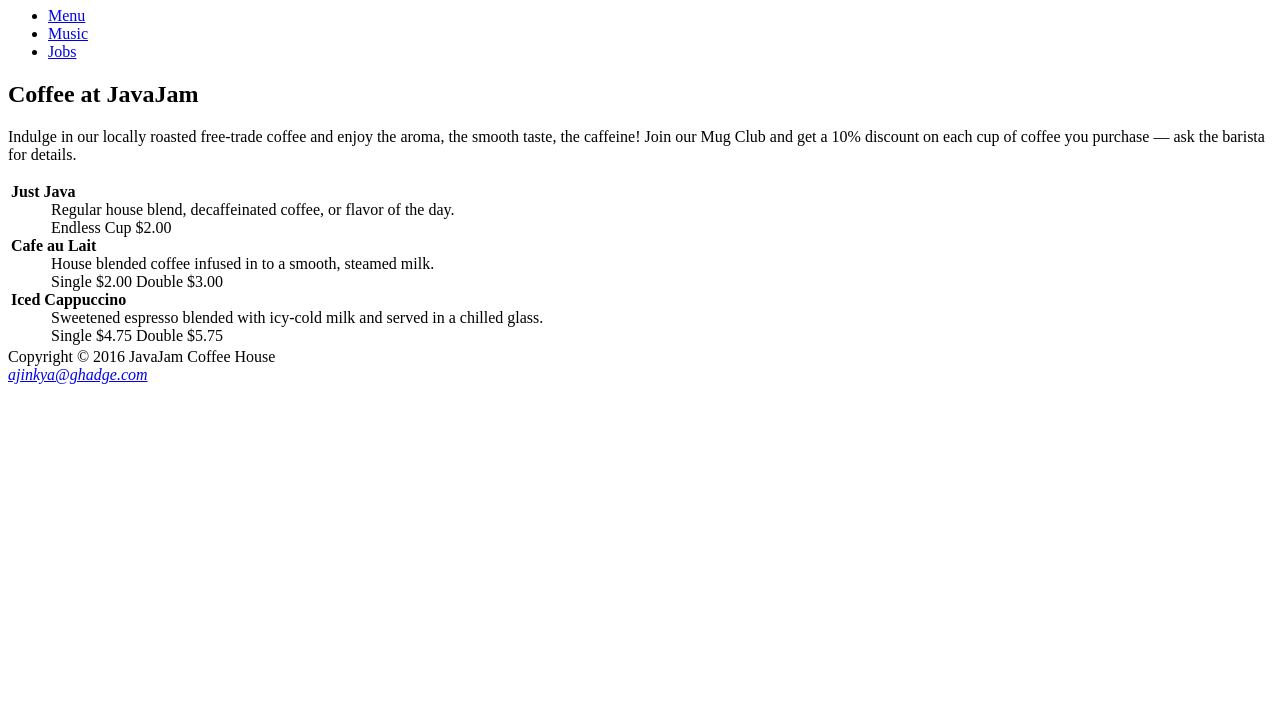
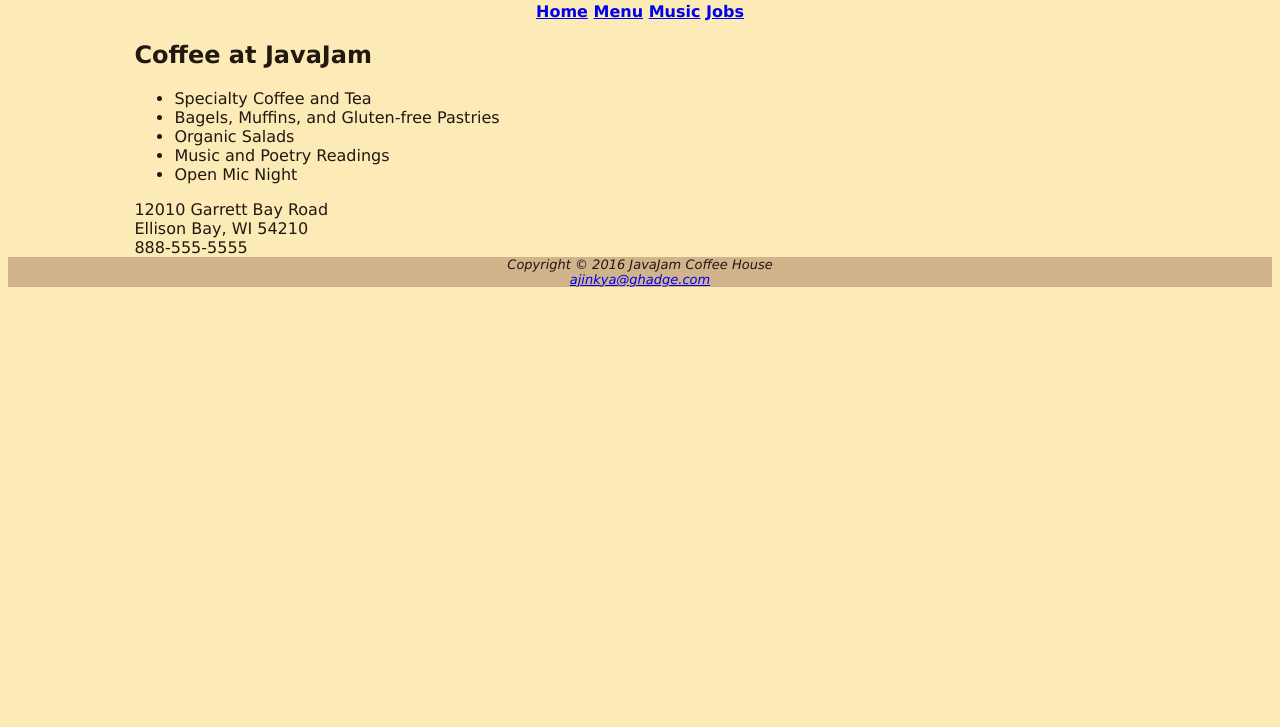
Before and after one commit to tranhuuthang2k/RA02_JavaJam_CoffeeHouse_HuuThang, a plain HTML site: page index.html in a window 1280 px wide. Shown: the part 73-800 px from the top of the page. Drawn offline with Linux system fonts and the light colour scheme.

Commit message:
update homework buoi 2 javajam

```diff
--- a/index.html
+++ b/index.html
@@ -4,48 +4,34 @@
     <meta charset="UTF-8" />
     <meta http-equiv="X-UA-Compatible" content="IE=edge" />
     <meta name="viewport" content="width=device-width, initial-scale=1.0" />
-    <title>Document</title>
+    <link rel="stylesheet" href="javajam.css" />
+    <title>Javajam Coffeehouse</title>
   </head>
   <body>
     <header>
       <h1>JavaJam Coffee House</h1>
     </header>
     <nav>
-      <ul>
-        <li><a href="menu.html">Menu</a></li>
-        <li><a href="music.html">Music</a></li>
-        <li><a href="jobs.html">Jobs</a></li>
-      </ul>
+      <a href="index.html">Home</a>
+      <a href="menu.html">Menu</a>
+      <a href="music.html">Music</a>
+      <a href="jobs.html">Jobs</a>
     </nav>
 
-    <main>
-      <div></div>
+    <main id="wrapper">
       <h2>Coffee at JavaJam</h2>
-      <p>
-        Indulge in our locally roasted free-trade coffee and enjoy the aroma,
-        the smooth taste, the caffeine! Join our Mug Club and get a 10% discount
-        on each cup of coffee you purchase &mdash; ask the barista for details.
-      </p>
-      <table>
-        <tr>
-          <td>
-            <b>Just Java</b><br />
-            <dd>
-              Regular house blend, decaffeinated coffee, or flavor of the day.
-            </dd>
-            <dd>Endless Cup $2.00</dd>
-            <b>Cafe au Lait</b><br />
-            <dd>House blended coffee infused in to a smooth, steamed milk.</dd>
-            <dd>Single $2.00 Double $3.00</dd>
-            <b>Iced Cappuccino</b><br />
-            <dd>
-              Sweetened espresso blended with icy-cold milk and served in a
-              chilled glass.
-            </dd>
-            <dd>Single $4.75 Double $5.75</dd>
-          </td>
-        </tr>
-      </table>
+      <ul>
+        <li>Specialty Coffee and Tea</li>
+        <li>Bagels, Muffins, and Gluten-free Pastries</li>
+        <li>Organic Salads</li>
+        <li>Music and Poetry Readings</li>
+        <li>Open Mic Night</li>
+      </ul>
+      <div>
+        12010 Garrett Bay Road <br />
+        Ellison Bay, WI 54210 <br />
+        888-555-5555
+      </div>
     </main>
     <footer>
       Copyright &copy; 2016 JavaJam Coffee House<br />
--- /dev/null
+++ b/javajam.css
@@ -0,0 +1,27 @@
+body {
+  background-color: #fcebb6;
+  color: #221811;
+  font-family: Verdana, Geneva, Tahoma, sans-serif;
+}
+header {
+  background-color: #d2b48c;
+  text-align: center;
+}
+header h1 {
+  line-height: 100%;
+}
+nav {
+  text-align: center;
+  font-weight: bold;
+}
+footer {
+  background-color: #d2b48c;
+  font-size: small;
+  font-style: italic;
+  text-align: center;
+}
+#wrapper {
+  width: 80%;
+  margin-right: auto;
+  margin-left: auto;
+}
```
Also changed, not shown: menu.html (+39 -2 lines).
